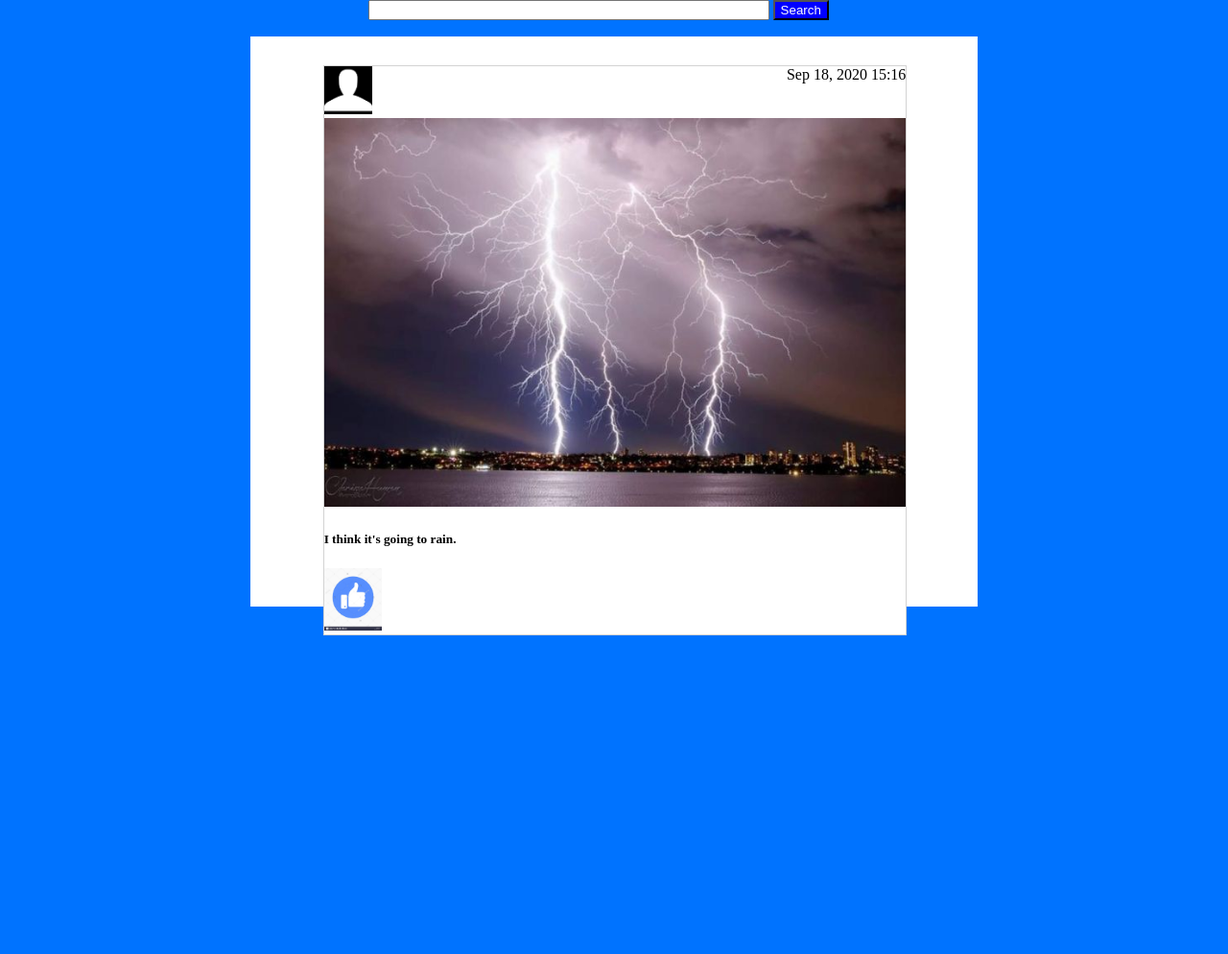
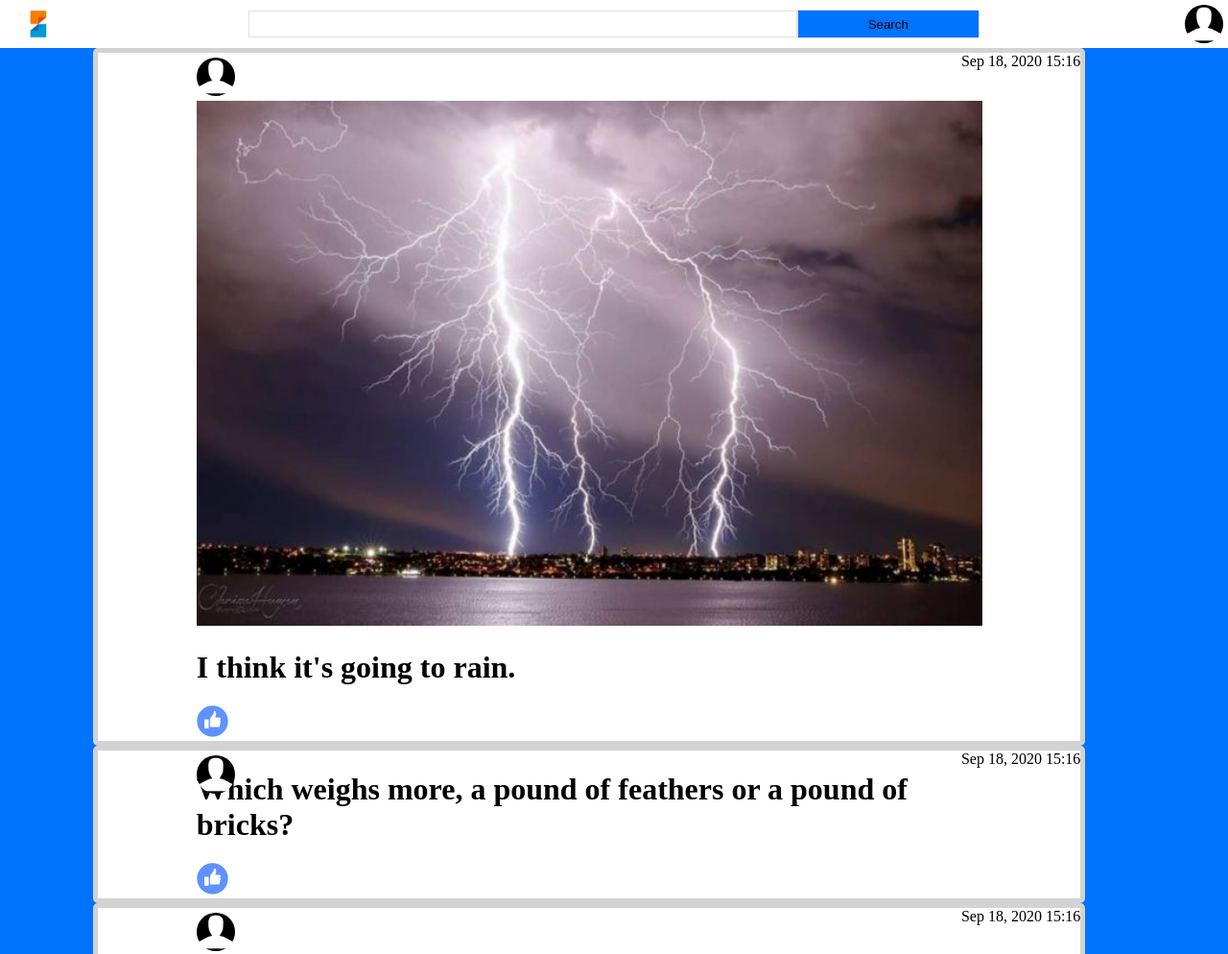
Before and after one commit to mAXeLLz/WebDevHomework1, a plain HTML site: page index.html in a window 1280 px wide. Shown: the top 994 px of the page at 96% size. Before the commit the page ends 800 px from the top, so only its background shows below. Drawn offline with Linux system fonts and the light colour scheme.

Commit message:
login redirect, header search bar ja muu ilustamine

```diff
--- a/index.html
+++ b/index.html
@@ -2,27 +2,48 @@
 <html>
 <head>
     <meta charset="UTF-8">
-    <title>YourTube</title>
+    <title>postIt</title>
     <link rel="stylesheet" href="res/css/index_style.css">
     <meta name="viewport" content="width=device-width, initial-scale=1.0" />
 </head>
-<body style="background-color:#0073ff;">
-    <div id="search">
-        <form>
-            <input type="text" name="search" style="width:80%">
-            <input type="submit" value="Search" style="background-color: blue; color: #FFFFFF">
-        </form>
-    </div>
-
-    <div class="content">
-        <div class="post">
-            <div>
-                <img src="res/images/user_icon.png" width="50" height="50">
-                <span style="float:right">Sep 18, 2020 15:16</span>
+<header>
+    <nav>
+        <div class="search-container">
+            <img src="res/images/logo.png" alt="logo" class="logo"></img>
+            <input type="text"><button>Search</button>
+            <img src="res/images/user_icon.png" alt="icon" class="icon"></img>
+        </div>
+    </nav>
+</header>
+<body>
+    <div>
+        <div class="flex-container">
+            <div class="post">
+                <div>
+                    <img src="res/images/user_icon.png" id="postIcon">
+                    <span>Sep 18, 2020 15:16</span>
+                </div>
+                <img src="res/images/torm.jpg" id="postImg" height="80%">
+                <h1>I think it's going to rain.</h1>
+                <img src="res/images/like.png" width="4%">
             </div>
-            <img src="res/images/torm.jpg" width="100%">
-            <h5>I think it's going to rain.</h5>
-            <img src="res/images/likemis märk.jpg" width="10%">
+            <div class="post">
+                <div>
+                    <img src="res/images/user_icon.png" id="postIcon">
+                    <span>Sep 18, 2020 15:16</span>
+                </div>
+                <h1>Which weighs more, a pound of feathers or a pound of bricks?</h1>
+                <img src="res/images/like.png" width="4%">
+            </div>
+            <div class="post">
+                <div>
+                    <img src="res/images/user_icon.png" id="postIcon">
+                    <span>Sep 18, 2020 15:16</span>
+                </div>
+                <img src="res/images/cute.jpg" id="postImg" height="80%">
+                <h1>Felt cute, might delete later</h1>
+                <img src="res/images/like.png" width="4%">
+            </div>
         </div>
     </div>
 </body>
--- a/res/css/index_style.css
+++ b/res/css/index_style.css
@@ -1,22 +1,105 @@
-#search{
-    position: fixed;
-    left: 30%;
-    top:0%;
-    width: 40%
-}
-
-.content{
-    position:relative;
-    left:20%;
-    top:30px;
-    width: 60%;
-    background-color: #FFFFFF
-}
 .post{
     position:relative;
     left:10%;
     top:30px;
     width: 80%;
     background-color: #FFFFFF;
-    border: 1px solid lightgray
+    border: 5px solid lightgray;
+    padding-left: 10%;
+    padding-right: 10%;
+    border-radius: 5px;
 }
+img + span{
+    position: absolute;
+}
+
+header {
+    position: fixed;
+    width: 100%;
+    top: 0;
+    z-index: 1;
+}
+html, body {
+    margin: 0;
+    padding: 0;
+    padding-top: 10px;
+}
+#postIcon{
+    position: absolute;
+    margin-top: 5px;
+    width: 40px;
+    height: 40px;
+    border-radius: 30px;
+}
+#postImg{
+    margin-top: 50px;
+    width: 100%;
+    height: 100%;
+}
+.logo {
+    position: absolute;
+    left: 0px;
+    top: 0px;
+    width: 80px;
+    height: 50px;
+    mix-blend-mode: multiply;
+}
+.icon {
+    position: absolute;
+    right: 5px;
+    top:5px;
+    width: 40px;
+    height: 40px;
+    mix-blend-mode: multiply;
+    border-radius: 20px;
+}
+div span{
+    right:0px;
+
+}
+body {
+    background-color:#0073ff;
+  font-family: "Times new roman", serif;
+  -webkit-font-smoothing: antialiased;
+  -moz-osx-font-smoothing: grayscale;
+}
+.flex-container {
+    display: flex;
+    flex-direction: column;
+    width: 80%;
+    position:absolute;
+    align-items: center;
+}
+nav div.search-container > input {
+    margin-left: 20%;
+    box-sizing: border-box;
+    height: 28px;
+    width: 45%;
+    border: 1px solid #e0e0e0;
+
+}
+nav div{
+    height: 30px;
+    flex-grow: 4;
+    padding: 5px;
+    border-radius: 5px;
+
+}
+
+nav div.search-container > button {
+    box-sizing: border-box;
+    height: 30px;
+    width: 15%;
+    margin: 0;
+    padding: 5px;
+    border: 1px solid #e0e0e0;
+    cursor: pointer;
+    background-color:#0073ff;
+}
+
+nav {
+    display: flex;
+    background-color: #ffffff;
+    align-items: center;
+    height: 50px;
+}
--- a/res/css/style.css
+++ b/res/css/style.css
@@ -8,42 +8,42 @@
       position: absolute;
       left: 0px;
       top: 0px;
-      width: 175px;
+      width: 150px;
       height: 125px;
       mix-blend-mode: multiply;
   }
   .welcome {
     position: relative;
-    padding-bottom: 20px;
+    padding-bottom: 0px;
   }
   .form {
     position: relative;
     z-index: 1;
     background: #FFFFFF;
     max-width: 360px;
-    height: 300px;
-    margin: 0 auto 100px;
+    height: 380px;
+    margin: 0 auto 50px;
     padding: 45px;
     text-align: center;
     box-shadow: 0 0 20px 0 rgba(0, 0, 0, 0.2), 0 5px 5px 0 rgba(0, 0, 0, 0.24);
   }
-  .form input {
-    font-family: "Roboto", sans-serif;
+  .credentials {
+    font-family: "Georgia", Serif;
     outline: 0;
     background: #f2f2f2;
-    width: 100%;
+    width: 60%;
     border: 0;
     margin: 0 0 15px;
     padding: 15px;
     box-sizing: border-box;
     font-size: 14px;
+    border-radius: 5px;
   }
   .form button {
-    font-family: "Roboto", sans-serif;
-    text-transform: uppercase;
+    font-family: "Georgia", serif;
     outline: 0;
-    background: coral;
-    width: 100%;
+    background: darkblue;
+    width: 25%;
     border: 0;
     padding: 15px;
     color: #FFFFFF;
@@ -51,9 +51,10 @@
     -webkit-transition: all 0.3 ease;
     transition: all 0.3 ease;
     cursor: pointer;
+    border-radius: 5px;
   }
   .form button:hover,.form button:active,.form button:focus {
-    background: #43A047;
+    background: #0073ff;
   }
   .form .message {
     margin: 15px 0 0;
@@ -70,8 +71,8 @@
 
 
   body {
-      background: coral; /* fallback for old browsers */
-    font-family: "Roboto", sans-serif;
+    background-color:#0073ff;
+    font-family: "Times new roman", serif;
     -webkit-font-smoothing: antialiased;
     -moz-osx-font-smoothing: grayscale;
   }
--- a/res/js/script.js
+++ b/res/js/script.js
@@ -1,3 +1,3 @@
 function pageRedirect() {
-    window.location = "/index.html"
+    location.href='index.html'
   }
```
Also changed, not shown: login.html (+10 -7 lines), res/images/cute.jpg (added), res/images/like.png (added).
